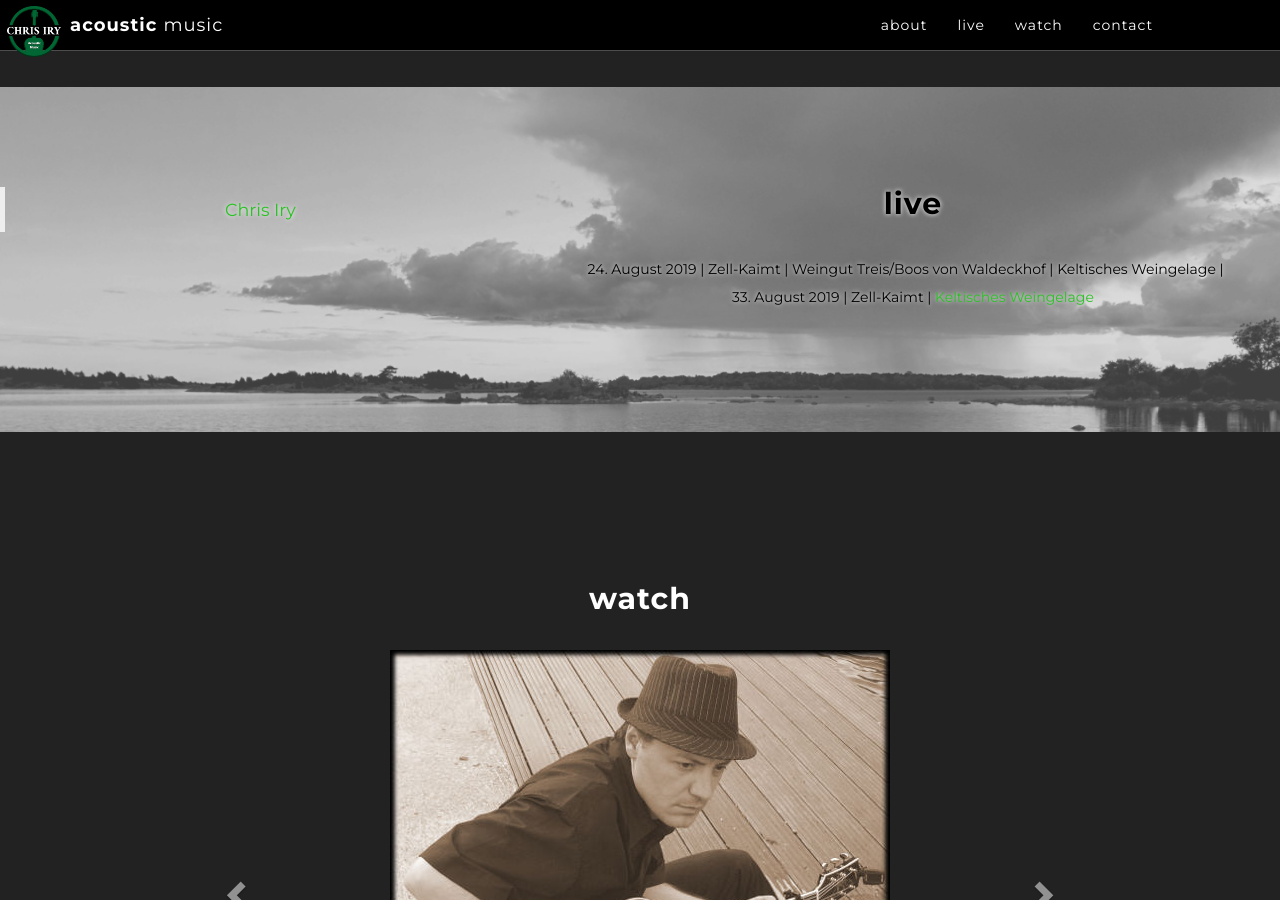
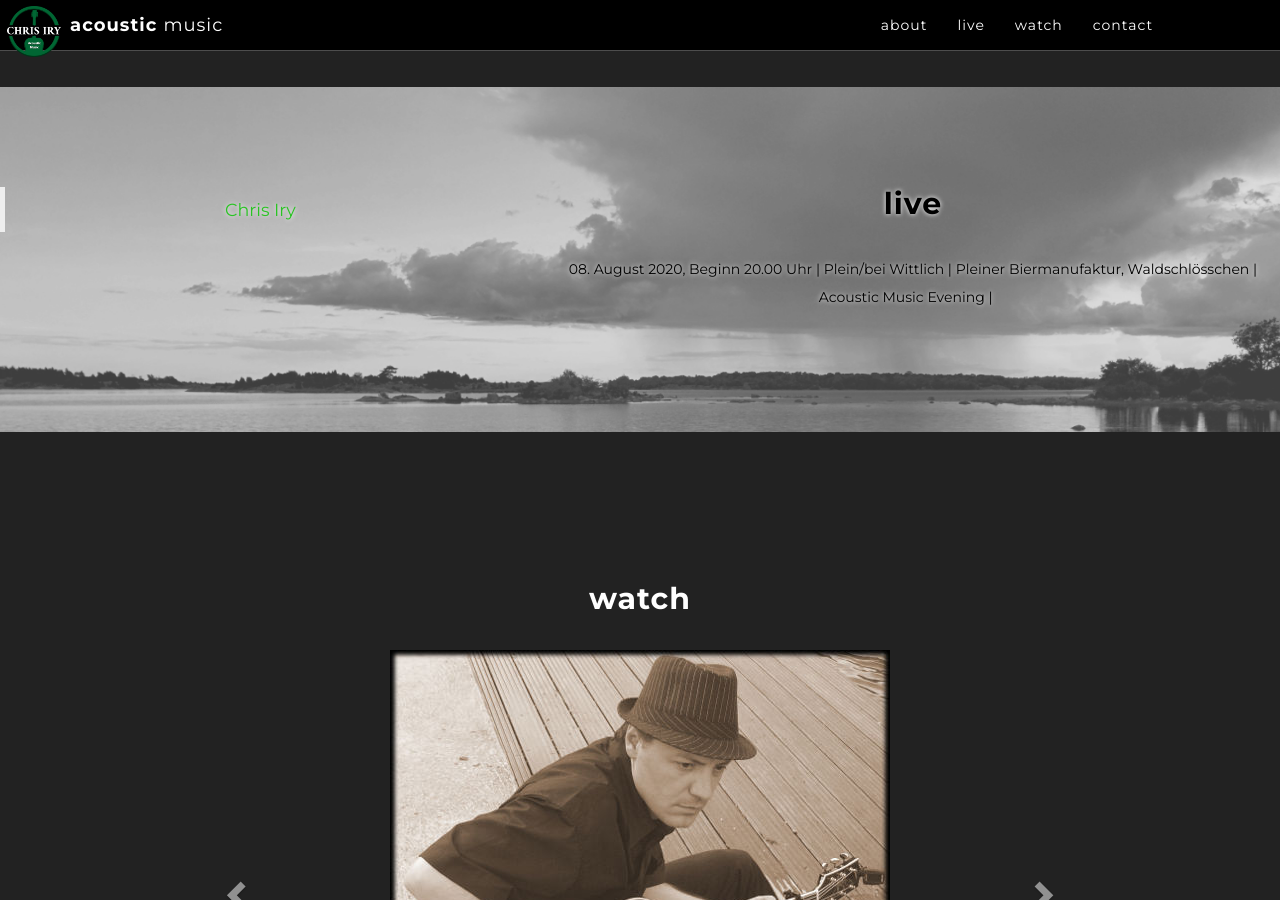
Before and after one commit to danielfett/chris-iry, a Jekyll site: the page built from index.md, in a window 1280 px wide and 900 px high, scrolled down 1635 px. Built offline with Jekyll 4.4.1, drawn with Linux system fonts in a browser that asks for light colours; some web fonts are replaced.

Commit message:
Update konzerte.yml

```diff
--- a/_data/konzerte.yml
+++ b/_data/konzerte.yml
@@ -7,12 +7,8 @@
 #   Facebooklink: https://de-de.facebook.com/events/381766689088601/ ← OPTIONAL
 #   Link: https://example.com ← OPTIONAL
 
-- Datum: 24. August 2019
-  Stadt: Zell-Kaimt
-  Veranstaltungsort: Weingut Treis/Boos von Waldeckhof
-  Name: Keltisches Weingelage
-  Facebooklink: https://de-de.facebook.com/events/381766689088601/
-- Datum: 33. August 2019
-  Stadt: Zell-Kaimt
-  Name: Keltisches Weingelage
-  Link: https://example.com
+- Datum: 08. August 2020, Beginn 20.00 Uhr
+  Stadt: Plein/bei Wittlich
+  Veranstaltungsort: Pleiner Biermanufaktur, Waldschlösschen
+  Name: Acoustic Music Evening
+  Facebooklink: https://www.facebook.com/events/1142875046113253/
```
